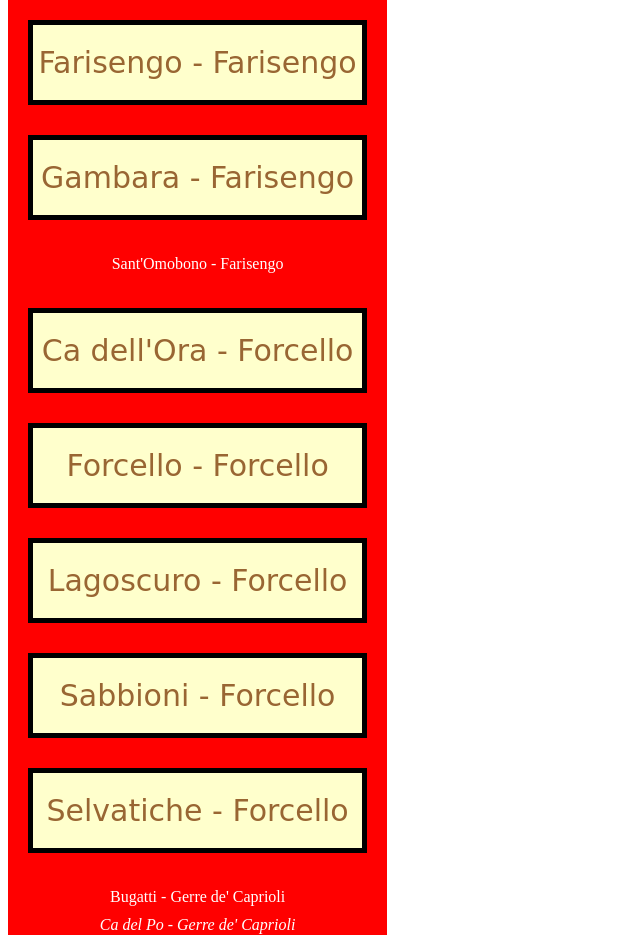
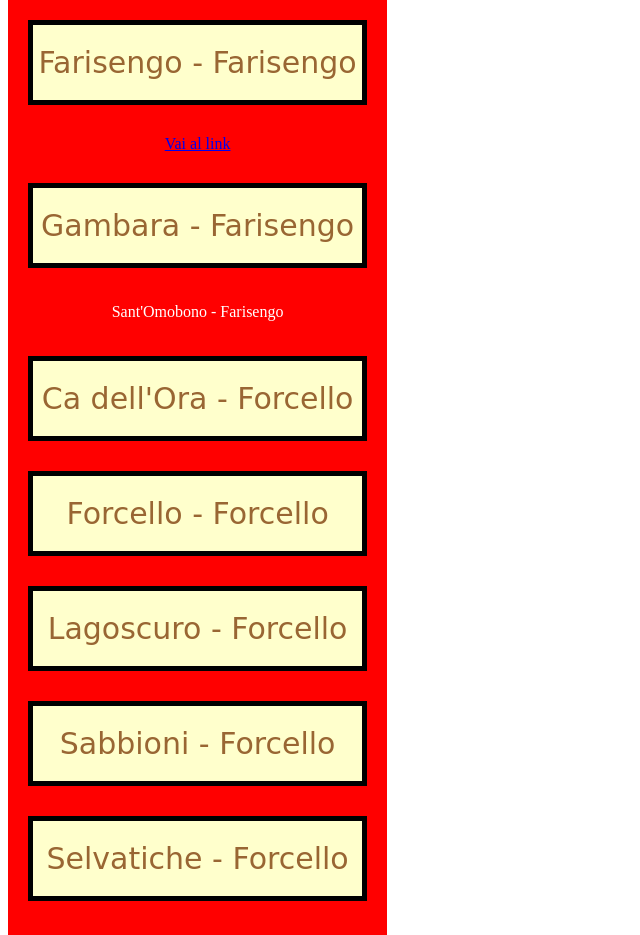
Before and after one commit to Bergafede97/SitoFede, a plain HTML site: page index.html in a window 1280 px wide. Shown: the part 3240-4175 px from the top of the page, without its empty margins (0-640 px from the left). Drawn offline with Linux system fonts and the light colour scheme.

Commit message:
Update index.html

```diff
--- a/index.html
+++ b/index.html
@@ -95,6 +95,7 @@
         <li>Dosso de' Frati - Dosso de' Frati</li>
         <li>Mulino - Dosso de' Frati</li>
         <p class = CASCINAesistente >Farisengo - Farisengo</p>
+        <a target = "_blank" href = "CascinaFarisengo.html">Vai al link</a>
         <p class = CASCINAesistente >Gambara - Farisengo</p>
         <li>Sant'Omobono - Farisengo</li>
         <p class = CASCINAesistente >Ca dell'Ora - Forcello</p>
```
